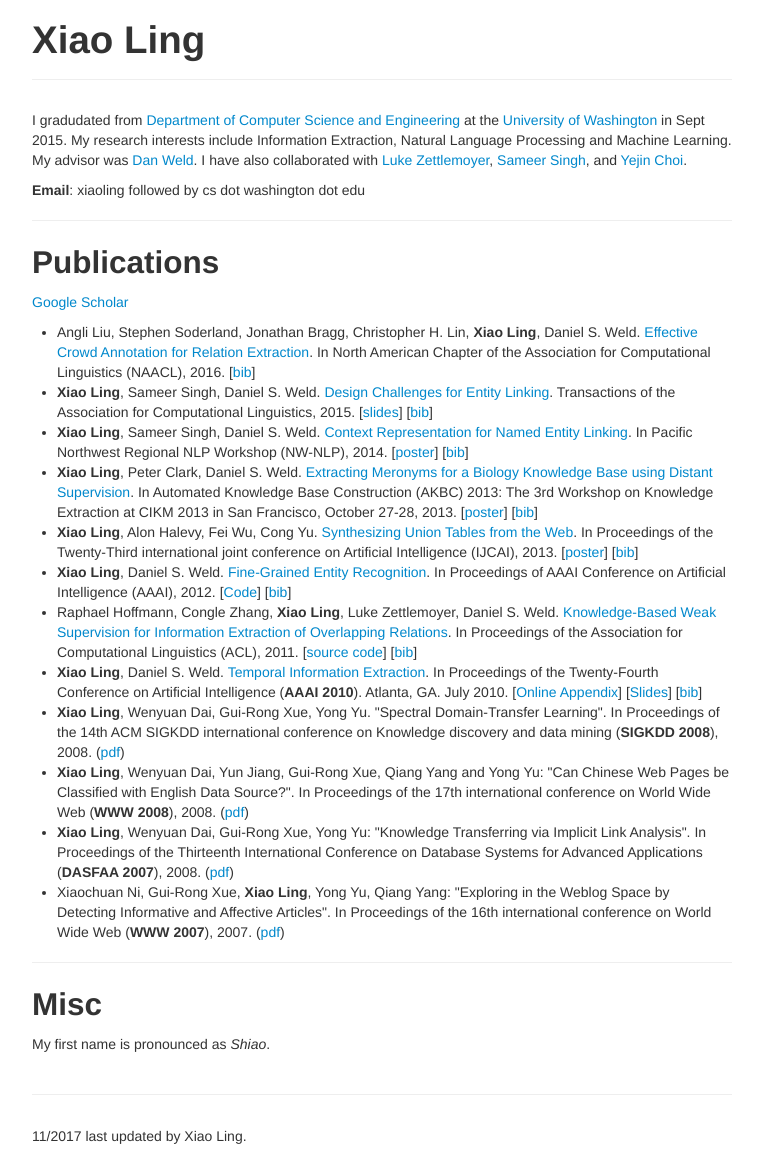
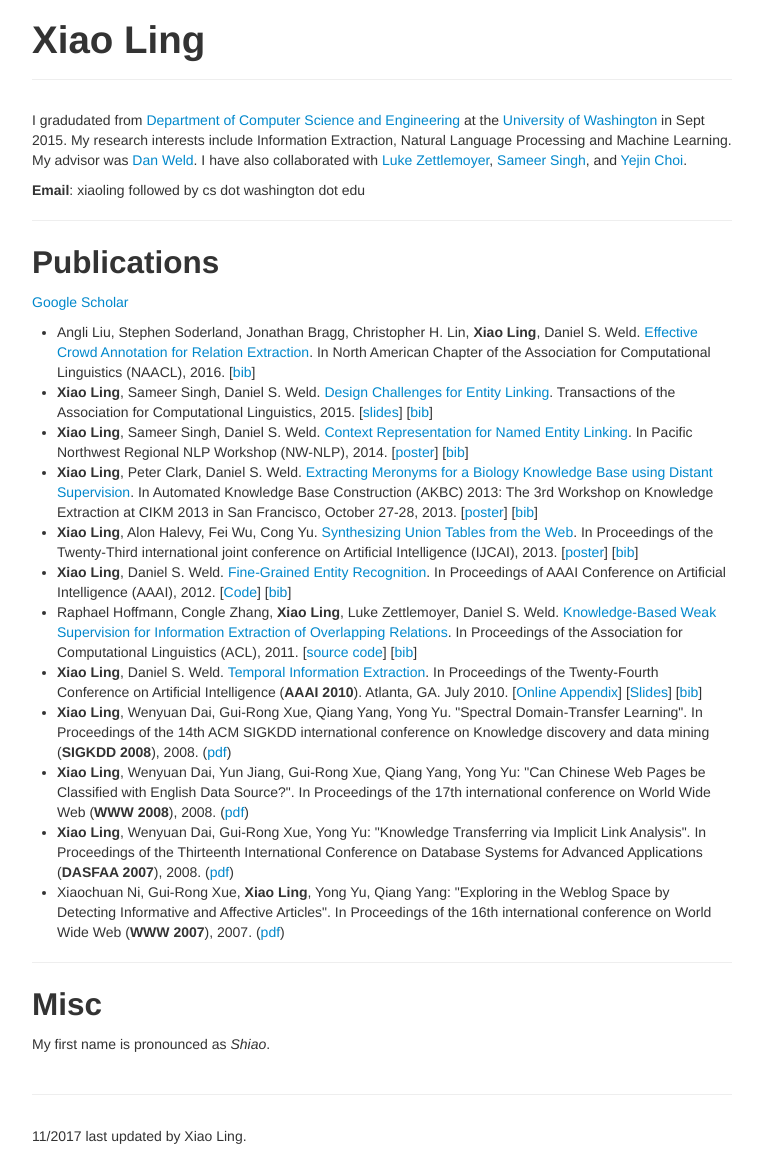
Before and after one commit to xiaoling/xiaoling.github.com, a Jekyll site: the page built from index.md, in a window 1280 px wide. Shown: the whole page, without its empty margins (258-1020 px from the left). Built offline with Jekyll 4.4.1, drawn with Linux system fonts in a browser that asks for light colours.

Commit message:
Update pubs.html

```diff
--- a/_includes/pubs.html
+++ b/_includes/pubs.html
@@ -104,11 +104,12 @@ Raphael Hoffmann, Congle Zhang, <b>Xiao Ling</b>, Luke Zettlemoyer, Daniel S. We
 }
 </pre> </div>
 <b>Xiao Ling</b>, Daniel S. Weld. <a href="pubs/ling-aaai10.pdf">Temporal Information Extraction</a>. In Proceedings of the Twenty-Fourth Conference on Artificial Intelligence (<b>AAAI 2010</b>). Atlanta, GA. July 2010.  [<a href="https://www.cs.washington.edu/node/3328">Online Appendix</a>] [<a href="pubs/ptie_aaai_slides.pdf">Slides</a>] [<a href="javascript:copy('aaai2010','aaai2010_bib')">bib</a>]<br /><div id="aaai2010"> </div>  </li>
-  <li><b>Xiao Ling</b>, Wenyuan Dai, Gui-Rong Xue, Yong Yu. "Spectral Domain-Transfer Learning". In
+
+<li><b>Xiao Ling</b>, Wenyuan Dai, Gui-Rong Xue, Qiang Yang, Yong Yu. "Spectral Domain-Transfer Learning". In
 Proceedings of the 14th ACM SIGKDD international conference on Knowledge discovery and data mining (<b>SIGKDD
 2008</b>), 2008. (<a href="pubs//kdd08.pdf">pdf</a>)</li>
 
-<li><b>Xiao Ling</b>, Wenyuan Dai, Yun Jiang, Gui-Rong Xue, Qiang Yang and Yong Yu: "Can Chinese Web Pages be Classified with
+<li><b>Xiao Ling</b>, Wenyuan Dai, Yun Jiang, Gui-Rong Xue, Qiang Yang, Yong Yu: "Can Chinese Web Pages be Classified with
 English Data Source?". In Proceedings of the 17th international conference on World Wide Web (<b>WWW 2008</b>),
 2008. (<a href="pubs//www08.pdf">pdf</a>)</li>
 
```
